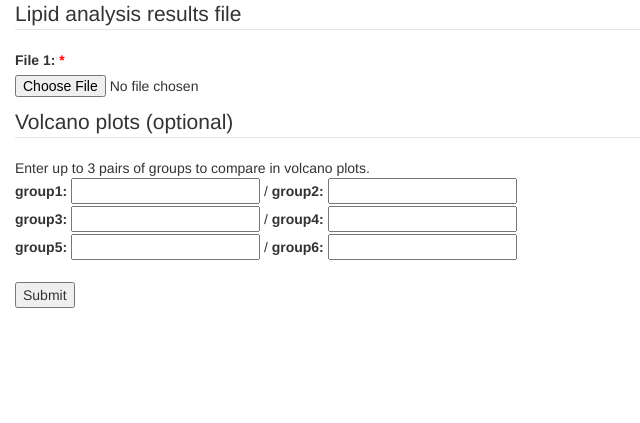
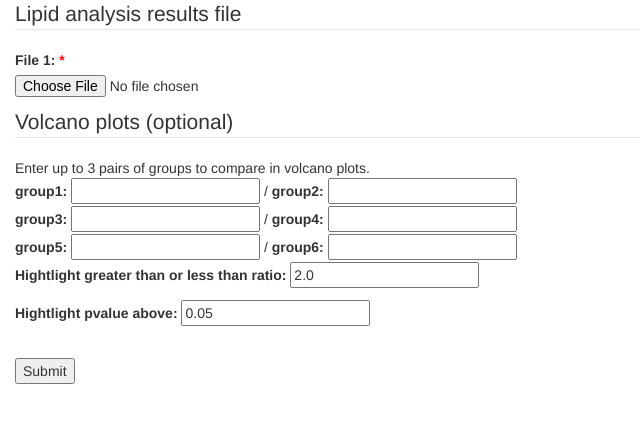
Before and after one commit to harvardinformatics/lipid_analysis, a Flask app: page /volcano/ in a window 1280 px wide. Shown: the part 101-524 px from the top of the page, without its empty margins (0-640 px from the left). Run offline with Flask 2, Linux system fonts and the light colour scheme; parts of the project's set-up code (start-up, migrations or seed data) failed here and were passed over; some libraries are stand-ins or nearby versions.

Commit message:
volcano hightlight of up and down reg

```diff
--- a/lipidx/forms.py
+++ b/lipidx/forms.py
@@ -23,6 +23,8 @@ class LipidAnalysisForm(FlaskForm):
     GROUP_AREA_DEFAULT = 0
     GROUP_HEIGHT_DEFAULT = 0
     MULT_FACTOR_DEFAULT = 3
+    RATIO_HIGHLIGHT_DEFAULT = 2.0
+    PVALUE_HIGHLIGHT_DEFAULT = 0.05
 
     COLS_TO_REMOVE = ['ARatio', 'HRatio', 'ADiff', 'HDiff', 'GroupHeight', 'HeightRSD',
         'Height', 'NormArea', 'NormHeight', 'Hwhm(L)', 'Hwhm(R)', 'AreaScore', 'DataId', 'Scan',
@@ -64,8 +66,14 @@ class LipidAnalysisForm(FlaskForm):
     group4 = StringField('group4')
     group5 = StringField('group5')
     group6 = StringField('group6')
+    ratio_highlight = FloatField('Hightlight greater than or less than ratio', default =
+            RATIO_HIGHLIGHT_DEFAULT)
+    pvalue_highlight = FloatField('Hightlight pvalue above', default = PVALUE_HIGHLIGHT_DEFAULT)
 
 class VolcanoForm(FlaskForm):
+    #TODO: factor out the common form bits
+    RATIO_HIGHLIGHT_DEFAULT = 2.0
+    PVALUE_HIGHLIGHT_DEFAULT = 0.05
     file_msg = 'Must submit a file to process'
     file1 = FileField('File 1', [FileRequired()])
     group1 = StringField('group1')
@@ -74,3 +82,6 @@ class VolcanoForm(FlaskForm):
     group4 = StringField('group4')
     group5 = StringField('group5')
     group6 = StringField('group6')
+    ratio_highlight = FloatField('Hightlight greater than or less than ratio', default =
+            RATIO_HIGHLIGHT_DEFAULT)
+    pvalue_highlight = FloatField('Hightlight pvalue above', default = PVALUE_HIGHLIGHT_DEFAULT)
--- a/lipidx/templates/lipid_analysis.html
+++ b/lipidx/templates/lipid_analysis.html
@@ -61,6 +61,8 @@
             {{ macros.render_field(form.group1, False) }}  /  {{ macros.render_field(form.group2, False) }}<br>
             {{ macros.render_field(form.group3, False) }}  /  {{ macros.render_field(form.group4, False) }}<br>
             {{ macros.render_field(form.group5, False) }}  /  {{ macros.render_field(form.group6, False) }}<br>
+            {{ macros.render_field(form.ratio_highlight) }}
+            {{ macros.render_field(form.pvalue_highlight) }}
         </fieldset>
         <br>
         <input id="submit" name="submit" type="submit" value="Submit">
--- a/lipidx/templates/volcano.html
+++ b/lipidx/templates/volcano.html
@@ -22,6 +22,8 @@
             {{ macros.render_field(form.group1, False) }}  /  {{ macros.render_field(form.group2, False) }}<br>
             {{ macros.render_field(form.group3, False) }}  /  {{ macros.render_field(form.group4, False) }}<br>
             {{ macros.render_field(form.group5, False) }}  /  {{ macros.render_field(form.group6, False) }}<br>
+            {{ macros.render_field(form.ratio_highlight) }}
+            {{ macros.render_field(form.pvalue_highlight) }}
         </fieldset>
         <br>
         <input id="submit" name="submit" type="submit" value="Submit">
```
Also changed, not shown: lipidx/lipid_analysis.py (+15 -3 lines).
